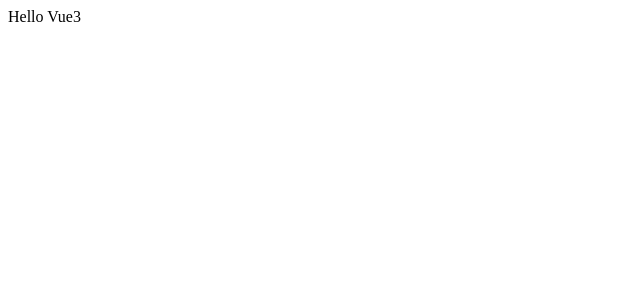
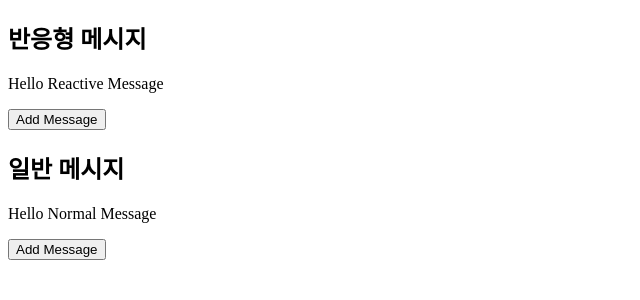
Before and after one commit to dev-hsyang/vue3-basics, a Vue app: page / in a window 1280 px wide. Shown: the top 300 px of the page, without its empty margins (0-640 px from the left). Built offline with nearby package versions, Linux system fonts and the light colour scheme.

Commit message:
fix: vue파일에 ref() api 활용 코드 추가

```diff
--- a/src/App.vue
+++ b/src/App.vue
@@ -1,10 +1,40 @@
-<script setup>
+<template>
+  <div>
+    <h2>반응형 메시지</h2>
+    <p>{{ reactiveMessage }}</p>
+    <button v-on:click="addReactiveMessage">Add Message</button>
+    <h2>일반 메시지</h2>
+    <p>{{ normalMessage }}</p>
+    <button v-on:click="addNormalMessage">Add Message</button>
+  </div>
+</template>
 
+
+<script>
+import { ref } from 'vue';
+
+export default{
+  setup(){
+    const reactiveMessage = ref('Hello Reactive Message');
+    const addReactiveMessage = () => {
+      reactiveMessage.value = reactiveMessage.value + '!';
+    };
+
+    let normalMessage = 'Hello Normal Message';
+    const addNormalMessage = () => {
+      normalMessage = normalMessage + '!';
+    };
+
+    return {
+      reactiveMessage,
+      normalMessage,
+      addReactiveMessage,
+      addNormalMessage,
+    }
+  }
+};
 </script>
 
-<template>
-  <div>Hello Vue3</div>
-</template>
 
 <style>
 
```
